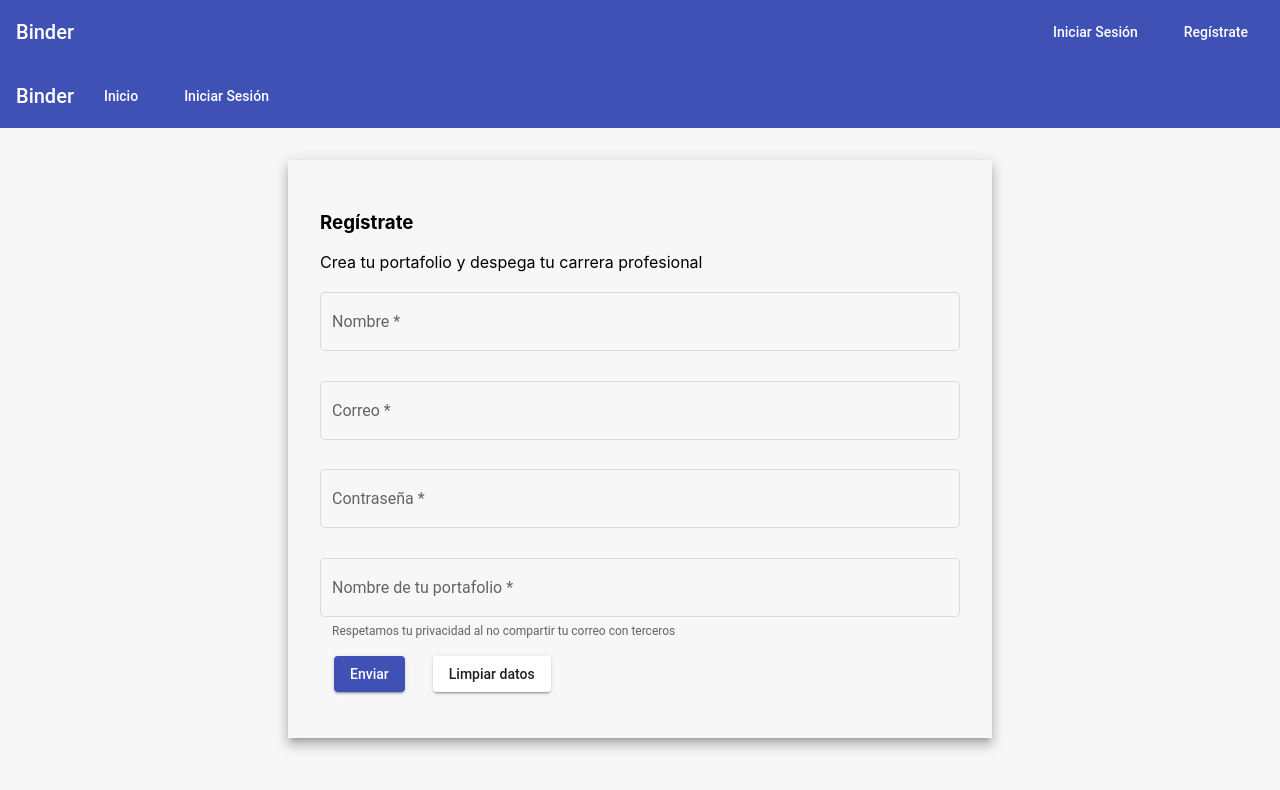
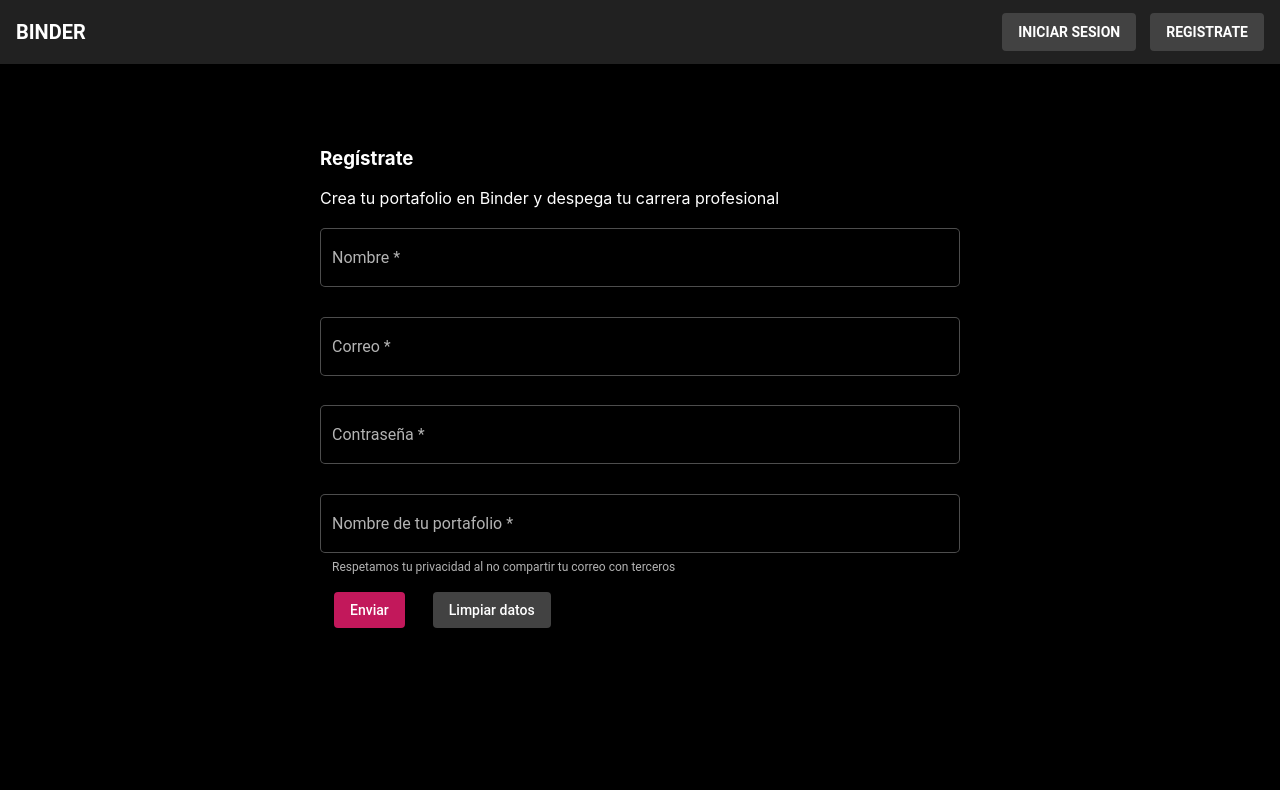
Before and after one commit to fmoyaj/Mini-Proyecto, an Angular app: page /registro in a window 1280 px wide. Shown: the top 790 px of the page. Built offline with nearby package versions, Linux system fonts and the light colour scheme.

Commit message:
Cambios a estilo

```diff
--- a/src/app/app.component.html
+++ b/src/app/app.component.html
@@ -1,14 +1,11 @@
-<mat-toolbar color="primary">
-    <span routerLink="" style="cursor: pointer;">Binder</span>
-    <span class="example-spacer"></span>
-      <a mat-flat-button color= "primary" style="margin-left: 1em;" routerLink="">
-        Iniciar Sesión
-      </a>
-       <a mat-flat-button color= "primary" style="margin-left: 1em;" routerLink="registro">
-        Regístrate
-      </a>
-  </mat-toolbar>
-  <router-outlet></router-outlet>
-
-
+<mat-toolbar color="wanr">
+  <span routerLink="" style="cursor: pointer;"><b>BINDER</b></span>
+  <span class="example-spacer"></span>
+    <a mat-flat-button color= "wanr" style="margin-left: 1em;" routerLink="">
+      <b>INICIAR SESION</b>
+    </a>
+     <a mat-flat-button color= "wanr" style="margin-left: 1em;" routerLink="registro">
+      <b>REGISTRATE</b>
+    </a>
+</mat-toolbar>
 <router-outlet></router-outlet>
--- a/src/app/app.module.ts
+++ b/src/app/app.module.ts
@@ -3,6 +3,8 @@ import { NgModule } from '@angular/core';
 import { FormsModule } from '@angular/forms';
 import { BrowserAnimationsModule } from '@angular/platform-browser/animations';
 import { AppMaterialModule } from "./app-material/app-material.module";
+import { HttpClientModule } from "@angular/common/http";
+import { UsuarioService } from "./usuario.service";
 
 import { AppRoutingModule } from './app-routing.module';
 import { AppComponent } from './app.component';
@@ -22,7 +24,8 @@ import { UsuariosComponent } from './components/usuarios/usuarios.component';
     AppRoutingModule,
     FormsModule,
     BrowserAnimationsModule,
-    AppMaterialModule
+    AppMaterialModule,
+    HttpClientModule
   ],
   providers: [],
   bootstrap: [AppComponent]
--- a/src/app/components/home/home.component.css
+++ b/src/app/components/home/home.component.css
@@ -0,0 +1,11 @@
+h1{
+    text-align: center;
+}
+h2{
+    text-align: center;
+}
+p{
+    text-align: justify;
+    font-size: 20px;
+    text-align: center;
+}
--- a/src/app/components/home/home.component.html
+++ b/src/app/components/home/home.component.html
@@ -1,17 +1,15 @@
+<div style="background-image: url('https://www.telemundo.com/sites/nbcutelemundo/files/styles/full/public/images/gallery/2018/09/17/persona-escribiendo-en-computadora-13.jpg'); background-repeat: no-repeat; background-size: cover;">
     <div id="container">
           <div id="binder">
+            <br>
           <h1>Bienvenido a Binder</h1>
-      <mat-grid-list cols=" 3" rowHeight="150px">
+          <mat-grid-list cols=" 3" rowHeight="350px">
               <mat-grid-tile colspan="1" rowspan="2">
-              <img src="https://cdn3.iconfinder.com/data/icons/business-finance-vol-5-13/512/28-512.png"
-                  width="250" height="250">
               </mat-grid-tile>
-          <mat-grid-tile colspan="2" rowspan="1">
                   <div id=texto>
                       <p> Binder ha sido diseñado especialmente como repositorio alternativo <br>
       para que puedas almacenar tus proyectos de forma 100% segura,<br>
       además podrás acceder a ellos desde cualquier dispositivo móvil. <br>
-  Te ayudará a mostrarle al mundo de lo que eres capaz. <br>
-  ¡Comienza ahora a crear!</p>
+      Te ayudará a mostrarle al mundo de lo que eres capaz!</p>
+      <h2>¡Comienza ahora a crear!</h2>
                   </div>
-          </mat-grid-tile>
--- a/src/app/components/registro/registro.component.css
+++ b/src/app/components/registro/registro.component.css
@@ -0,0 +1,3 @@
+h3, p {
+    color: white;
+}
--- a/src/app/components/registro/registro.component.html
+++ b/src/app/components/registro/registro.component.html
@@ -1,18 +1,7 @@
-<mat-toolbar color="primary">
-    <span routerLink="" style="cursor: pointer;">Binder</span>
-    <span class="example-spacer"></span>
-      <a mat-flat-button color= "primary" style="margin-left: 1em;" routerLink="">
-        Inicio
-      </a>
-      <a mat-flat-button color= "primary" style="margin-left: 1em;" routerLink="">
-        Iniciar Sesión
-      </a>
-  </mat-toolbar>
-
 
 <div style="margin: 2em auto; padding: 2em; width: 50%" class="mat-elevation-z8">
     <h3>Regístrate</h3>
-    <p>Crea tu portafolio y despega tu carrera profesional</p>
+    <p>Crea tu portafolio en Binder y despega tu carrera profesional</p>
     <form>
         <mat-form-field appearance="outline" style="width: 100%;">
             <mat-label>Nombre</mat-label>
--- a/src/app/components/usuarios/usuarios.component.html
+++ b/src/app/components/usuarios/usuarios.component.html
@@ -31,6 +31,9 @@
                 </button>
             </mat-cell>
         </ng-container>
+    </mat-table>
 
-    </mat-table>
+    <button mat-mini-fab color="warn" (click)="eliminar(0)"></button>
 </div>
+
+<button mat-button (click)="eliminar(0)" >Hola</button>
--- a/src/app/components/usuarios/usuarios.component.ts
+++ b/src/app/components/usuarios/usuarios.component.ts
@@ -1,4 +1,7 @@
 import { Component, OnInit } from '@angular/core';
+import { UsuarioService } from 'src/app/usuario.service';
+import { Usuarios } from 'src/app/models/usuarios';
+
 
 @Component({
   selector: 'app-usuarios',
@@ -6,6 +9,8 @@ import { Component, OnInit } from '@angular/core';
   styleUrls: ['./usuarios.component.css']
 })
 export class UsuariosComponent implements OnInit {
+  constructor(private usuarioService: UsuarioService ) { }
+  usuarios: Usuarios[] =[];
 
   estudiantes = [
     {rut: '1-9', nombre:'perrito', apellido:'gonzalez', correo:'a@gmail.com'},
@@ -13,15 +18,15 @@ export class UsuariosComponent implements OnInit {
     {rut: '1-9', nombre:'perrito', apellido:'gonzalez', correo:'a@gmail.com'}
   ]
 
-  usuarios = [{nombre: 'Pepita', correo: 'pepita@gmail.com', contrasenha: 'abcde4g', binder: 'Diseño 2020'} ]
+
 
   columnasAMostrar2 = ['nombre', 'correo', 'contrasenha', 'binder', 'boton']
 
   columnasAMostrar = ['rut', 'nombre', 'apellido', 'correo', 'boton']
 
-  constructor() { }
 
   ngOnInit(): void {
+    this.usuarioService.obtenerUsuarios().subscribe(usuarios => this.usuarios= usuarios);
   }
 
   eliminar(i:number){
--- /dev/null
+++ b/src/app/models/usuarios.ts
@@ -0,0 +1,6 @@
+export interface Usuarios {
+    nombre: string,
+    correo: string,
+    contrasenha: string,
+    binder: string
+}
--- /dev/null
+++ b/src/app/usuario.service.ts
@@ -0,0 +1,19 @@
+import { Injectable } from '@angular/core';
+import { HttpClient, HttpHeaders} from '@angular/common/http';
+import { Observable } from 'rxjs';
+import { Usuarios } from './models/usuarios'
+
+@Injectable({
+  providedIn: 'root'
+})
+export class UsuarioService {
+
+  constructor(private http: HttpClient) { }
+  private usuarioURL = 'http://localhost:8080/api/peliculas'; // URL de la API
+
+  obtenerUsuarios(): Observable<Usuarios[]>{
+    return this.http.get<Usuarios[]>(this.usuarioURL)
+  }
+
+
+}
--- a/src/styles.css
+++ b/src/styles.css
@@ -1,10 +1,10 @@
 /* You can add global styles to this file, and also import other style files */
-@import"~@angular/material/prebuilt-themes/indigo-pink.css";
+@import"~@angular/material/prebuilt-themes/pink-bluegrey.css";
 
 body {
 	margin: 0px;
 	padding: 0px;
-	background-color: #f7f7f7;
+	background-color: #000000;
 }
 
 p, h3, h2, h1 {
```
Also changed, not shown: src/app/components/home/persona-escribiendo-en-computadora-13.jpg (added), 1 other file (tests, documents, lock files or other folders). Lines whose indentation alone changed are shown as unchanged.
